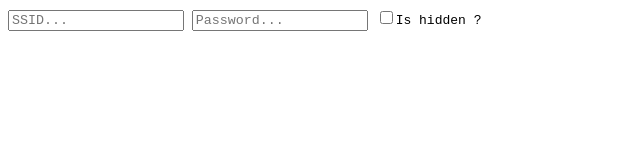
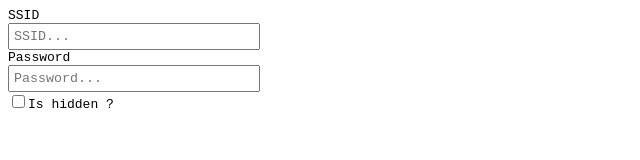
Before and after one commit to ktung/qr-wifi, a plain HTML site: page index.html in a window 1280 px wide. Shown: the whole page, without its empty margins (0-640 px from the left). Drawn offline with Linux system fonts and the light colour scheme.

Commit message:
style: set input width 30ch

```diff
--- a/index.html
+++ b/index.html
@@ -2,10 +2,20 @@
 <html>
 
 <head>
+  <meta name="viewport" content="width=device-width, initial-scale=1" />
+
   <style>
     form,
     input {
       font-family: monospace;
+    }
+
+    input {
+      padding: 0.25rem;
+      box-sizing: content-box;
+    }
+    input[type="text"] {
+      min-width: 30ch;
     }
   </style>
 
@@ -18,10 +28,12 @@
 <body>
   <section>
     <form>
+      <label for="input_ssidName">SSID</label><br />
       <input type="text" id="input_ssidName" name="ssidName" placeholder="SSID..." onchange="generateQrCode()"
-        required />
+        required /><br/>
+      <label for="input_password">Password</label><br/>
       <input type="text" id="input_password" name="password" placeholder="Password..." onchange="generateQrCode()"
-        required />
+        required /><br/>
       <input type="checkbox" id="input_isHidden" name="isHidden" onchange="generateQrCode()"><label for="isHidden">Is
         hidden
         ?</label><br><br>
```
